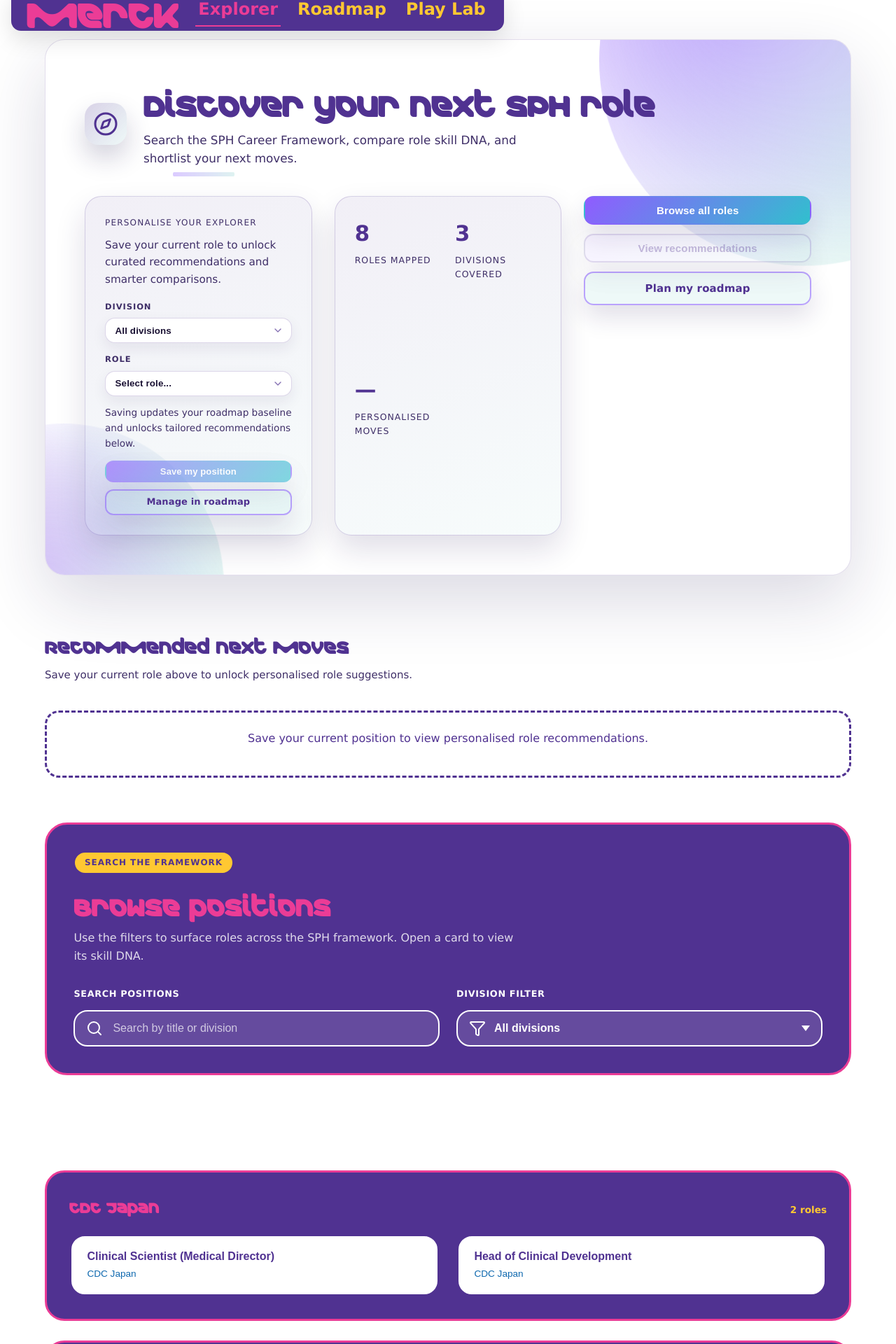
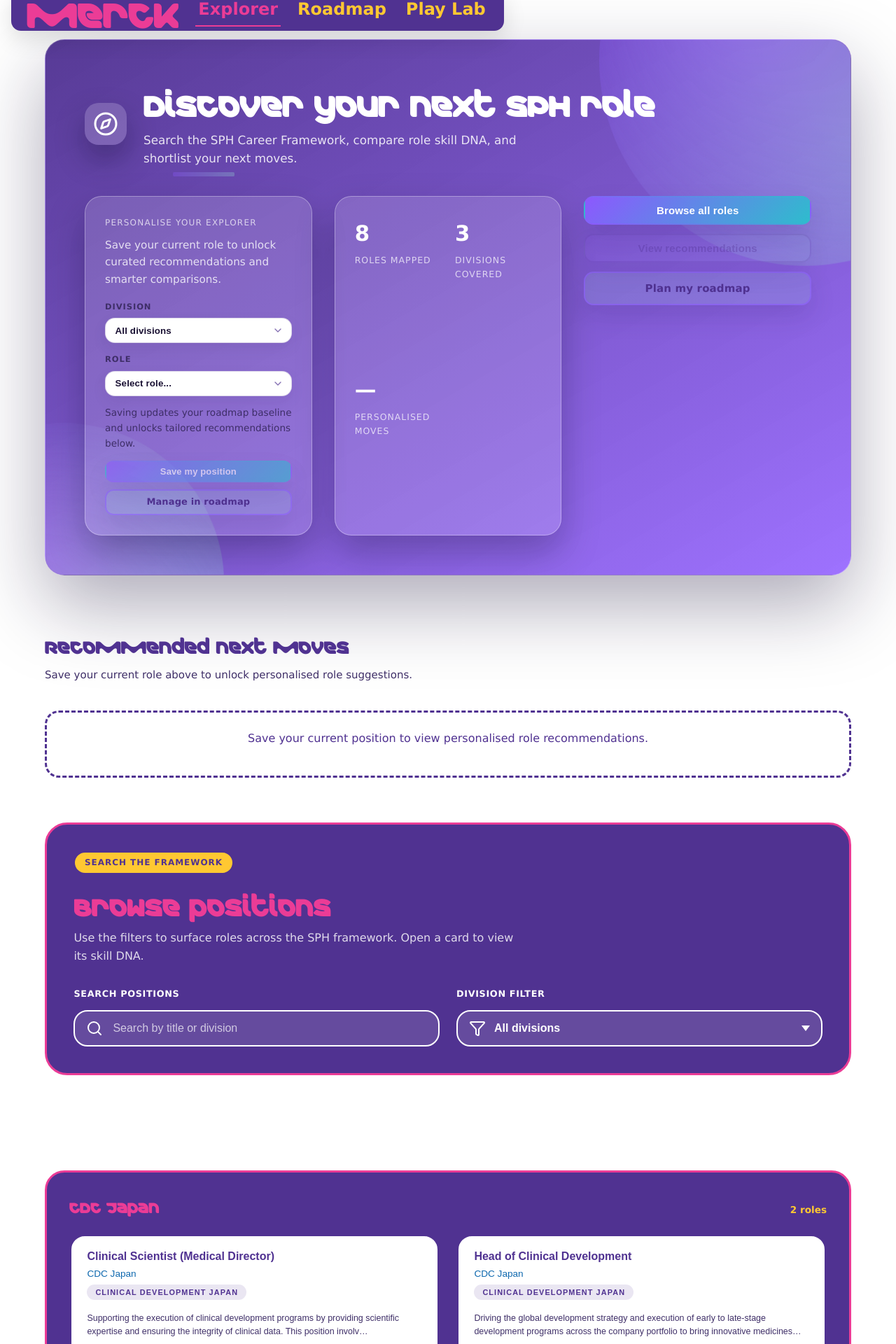
Before and after one commit to aryanshradhay/SPH-CFW, a React (Create React App) app: page /#/career-explorer in a window 1280 px wide. Shown: the part 32-1952 px from the top of the page at 70% size. Built offline with nearby package versions, Linux system fonts and the light colour scheme.

Commit message:
style: refresh explorer and roadmap hero design

```diff
--- a/src/components/JobSkillsMatcher.jsx
+++ b/src/components/JobSkillsMatcher.jsx
@@ -213,12 +213,6 @@
       resultsRef.current.scrollIntoView({ behavior: 'smooth', block: 'start' });
     }
   };
-
-  const snapshotDescription = selectedJob?.description?.trim() || '';
-  const snapshotTooltipId = useMemo(
-    () => (selectedJob ? `explorer-snapshot-${selectedJob.id}` : undefined),
-    [selectedJob]
-  );
 
   return (
     <div className="page solid-bg experience-page experience-page--explorer explorer-page">
@@ -531,6 +525,18 @@
                           const similarity = myPosition ? simScore(myPosition, job) : null;
                           const toneClass = similarity != null ? getSimilarityTone(similarity) : 'tone-neutral';
                           const badge = similarity != null ? getSimilarityBadge(similarity) : null;
+                          const summarySource = (job.description || job.objective || job.clusterDef || '')
+                            .replace(/\s+/g, ' ')
+                            .trim();
+                          const summaryText = summarySource.length > 0
+                            ? summarySource.length > 160
+                              ? `${summarySource.slice(0, 157).trimEnd()}…`
+                              : summarySource
+                            : '';
+                          const clusterLabel = (job.cluster || '').trim();
+                          const accessibleLabel = summaryText
+                            ? `Open ${job.title}. ${summaryText}`
+                            : `Open ${job.title}`;
 
                           return (
                             <button
@@ -540,10 +546,17 @@
                               onClick={() => setSelectedJob(job)}
                               aria-pressed={isSelected}
                               title={`Open ${job.title}`}
+                              aria-label={accessibleLabel}
                             >
                               <span className="explorer-card__title">{job.title}</span>
                               <span className="explorer-card__meta">{job.division}</span>
                               {badge && <span className={`explorer-card__badge ${badge.color}`}>{badge.label}</span>}
+                              {clusterLabel && (
+                                <span className="explorer-card__cluster">{clusterLabel}</span>
+                              )}
+                              {summaryText && (
+                                <span className="explorer-card__summary">{summaryText}</span>
+                              )}
                             </button>
                           );
                         })}
@@ -617,21 +630,6 @@
                         <span className="explorer-action__label">Plan as Target Role</span>
                         <span className="explorer-action__hint">
                           Compare strengths and gaps for this transition
-                        </span>
-                      </button>
-                      <button
-                        type="button"
-                        className="explorer-action explorer-action--snapshot"
-                        aria-describedby={snapshotTooltipId}
-                      >
-                        <span className="explorer-action__label">Role snapshot</span>
-                        <span className="explorer-action__hint">Hover or focus to preview</span>
-                        <span
-                          id={snapshotTooltipId}
-                          className="explorer-action__tooltip"
-                          role="tooltip"
-                        >
-                          {snapshotDescription || 'We are gathering a snapshot for this role.'}
                         </span>
                       </button>
                     </div>
--- a/src/styles/layouts/career-explorer.css
+++ b/src/styles/layouts/career-explorer.css
@@ -9,14 +9,15 @@
 }
 
 .explorer-hero__status-card {
-  background: rgba(80, 50, 145, 0.06);
-  border: 1px solid rgba(80, 50, 145, 0.16);
+  background: rgba(255, 255, 255, 0.14);
+  border: 1px solid rgba(255, 255, 255, 0.32);
   border-radius: 24px;
   padding: 1.75rem;
   display: flex;
   flex-direction: column;
   gap: 1.1rem;
-  box-shadow: 0 16px 36px rgba(32, 24, 82, 0.12);
+  box-shadow: 0 24px 54px rgba(8, 6, 30, 0.28);
+  color: var(--color-neutral-white);
 }
 .explorer-hero__status-heading {
   display: grid;
@@ -24,16 +25,16 @@
 }
 
 .explorer-hero__status-card .experience-hero__status-label {
-  color: var(--muted);
+  color: rgba(255, 255, 255, 0.72);
 }
 
 .explorer-hero__status-card .experience-hero__status-value {
-  color: var(--color-rich-purple);
+  color: var(--color-neutral-white);
   font-size: clamp(1.4rem, 2.4vw, 1.6rem);
 }
 
 .explorer-hero__status-card .experience-hero__status-text {
-  color: var(--muted);
+  color: rgba(255, 255, 255, 0.8);
   line-height: 1.6;
 }
 
@@ -44,12 +45,12 @@
   width: fit-content;
   padding: 0.35rem 0.85rem;
   border-radius: 999px;
-  background: rgba(80, 50, 145, 0.12);
+  background: rgba(255, 255, 255, 0.22);
   text-transform: uppercase;
   letter-spacing: 0.08em;
   font-size: 0.7rem;
   font-weight: 700;
-  color: var(--color-rich-purple);
+  color: var(--color-neutral-white);
 }
 
 .explorer-hero__form {
@@ -147,14 +148,14 @@
   font-size: clamp(1.8rem, 2.4vw, 2.4rem);
   font-weight: 700;
   letter-spacing: -0.02em;
-  color: var(--color-rich-purple);
+  color: var(--color-neutral-white);
 }
 
 .explorer-hero__metric-label {
   text-transform: uppercase;
   letter-spacing: 0.08em;
   font-size: 0.78rem;
-  color: var(--muted);
+  color: rgba(255, 255, 255, 0.72);
 }
 
 .explorer-hero__actions {
@@ -352,12 +353,22 @@
 }
 
 .experience-hero--explorer {
-  background: var(--surface);
+  background: linear-gradient(150deg, rgba(80, 50, 145, 0.96), rgba(141, 89, 255, 0.85));
+  color: var(--color-neutral-white);
 }
 
 .experience-page--explorer .experience-hero {
-  border: 1px solid rgba(80, 50, 145, 0.16);
-  box-shadow: 0 36px 96px rgba(32, 24, 82, 0.16);
+  border: 1px solid rgba(255, 255, 255, 0.25);
+  box-shadow: 0 42px 110px rgba(20, 12, 52, 0.35);
+}
+
+.experience-page--explorer .experience-hero__title,
+.experience-page--explorer .experience-hero__subtitle {
+  color: var(--color-neutral-white);
+}
+
+.experience-page--explorer .experience-hero__subtitle {
+  opacity: 0.85;
 }
 
 .experience-page--explorer .experience-hero::before,
@@ -450,20 +461,16 @@
 }
 
 .experience-page--explorer .experience-hero__icon {
-  background: linear-gradient(135deg, rgba(80, 50, 145, 0.22), rgba(150, 215, 210, 0.16));
-  box-shadow: 0 18px 36px rgba(32, 24, 82, 0.2);
-  color: var(--color-rich-purple);
-}
-
-.experience-page--explorer .experience-hero__subtitle {
-  color: var(--muted);
+  background: rgba(255, 255, 255, 0.18);
+  box-shadow: 0 20px 44px rgba(8, 6, 32, 0.32);
+  color: var(--color-neutral-white);
 }
 
 .experience-page--explorer .experience-hero__status-card {
-  background: linear-gradient(160deg, rgba(80, 50, 145, 0.08), rgba(150, 215, 210, 0.08));
-  border: 1px solid rgba(80, 50, 145, 0.2);
-  box-shadow: 0 20px 44px rgba(32, 24, 82, 0.14);
-  color: var(--color-text);
+  background: rgba(255, 255, 255, 0.14);
+  border: 1px solid rgba(255, 255, 255, 0.32);
+  box-shadow: 0 24px 54px rgba(8, 6, 30, 0.28);
+  color: var(--color-neutral-white);
 }
 
 .experience-page--explorer .experience-hero__actions {
@@ -507,16 +514,30 @@
   box-shadow: 0 18px 40px rgba(32, 24, 82, 0.16);
 }
 
-.experience-page--explorer .chip-link {
-  background: rgba(80, 50, 145, 0.08);
-  border: 1px dashed rgba(80, 50, 145, 0.35);
-  color: var(--color-rich-purple);
+.experience-page--explorer .experience-hero .chip,
+.experience-page--explorer .experience-hero .chip-link,
+.experience-page--explorer .experience-hero .chip--ghost {
+  color: var(--color-neutral-white);
 }
 
-.experience-page--explorer .chip-link:hover {
+.experience-page--explorer .experience-hero .chip {
+  background: rgba(255, 255, 255, 0.18);
+  border-color: rgba(255, 255, 255, 0.36);
+}
+
+.experience-page--explorer .experience-hero .chip-link {
+  background: rgba(255, 255, 255, 0.12);
+  border: 1px dashed rgba(255, 255, 255, 0.5);
+}
+
+.experience-page--explorer .experience-hero .chip--ghost {
+  border-color: rgba(255, 255, 255, 0.6);
+}
+
+.experience-page--explorer .experience-hero .chip-link:hover {
   transform: translateY(-2px);
-  box-shadow: 0 12px 28px rgba(32, 24, 82, 0.12);
-  color: var(--color-rich-purple);
+  box-shadow: 0 12px 28px rgba(8, 6, 24, 0.25);
+  color: var(--color-neutral-white);
 }
 
 .experience-page--explorer .section-h2 {
@@ -707,6 +728,7 @@
   display: flex;
   flex-direction: column;
   gap: 0.5rem;
+  min-height: 220px;
   transition: transform 0.25s ease, box-shadow 0.25s ease, border-color 0.25s ease,
     background 0.25s ease;
   overflow: hidden;
@@ -746,6 +768,42 @@
   margin-top: 0.35rem;
   position: relative;
   z-index: 1;
+}
+
+.explorer-card__cluster {
+  display: inline-flex;
+  align-items: center;
+  align-self: flex-start;
+  padding: 0.3rem 0.75rem;
+  border-radius: 999px;
+  background: rgba(80, 50, 145, 0.12);
+  color: var(--color-rich-purple);
+  font-size: 0.68rem;
+  letter-spacing: 0.1em;
+  text-transform: uppercase;
+  font-weight: 700;
+  position: relative;
+  z-index: 1;
+}
+
+.explorer-card__summary {
+  margin-top: 0.6rem;
+  font-size: 0.78rem;
+  line-height: 1.5;
+  color: var(--muted);
+  position: relative;
+  z-index: 1;
+  display: -webkit-box;
+  -webkit-box-orient: vertical;
+  -webkit-line-clamp: 3;
+  overflow: hidden;
+  transition: color 0.25s ease;
+}
+
+.explorer-card:hover .explorer-card__summary,
+.explorer-card.is-active .explorer-card__summary,
+.explorer-card:focus-visible .explorer-card__summary {
+  color: var(--color-rich-purple);
 }
 
 .explorer-card:hover,
@@ -862,7 +920,6 @@
   color: var(--muted);
 }
 
-.explorer-action:hover,
 .explorer-action:focus-visible {
   transform: translateY(-2px);
   border-color: rgba(80, 50, 145, 0.35);
@@ -873,45 +930,6 @@
 .explorer-action:focus-visible {
   outline: 3px solid var(--color-vibrant-cyan);
   outline-offset: 3px;
-}
-
-.explorer-action__tooltip {
-  position: absolute;
-  left: 50%;
-  bottom: calc(100% + 14px);
-  transform: translate(-50%, 6px);
-  width: min(320px, 85vw);
-  padding: 0.85rem 1rem;
-  border-radius: 16px;
-  border: 1px solid rgba(80, 50, 145, 0.22);
-  background: var(--surface);
-  box-shadow: 0 20px 42px rgba(32, 24, 82, 0.16);
-  color: var(--muted);
-  font-size: 0.85rem;
-  line-height: 1.5;
-  opacity: 0;
-  pointer-events: none;
-  transition: opacity 0.2s ease, transform 0.2s ease;
-  z-index: 5;
-}
-
-.explorer-action__tooltip::after {
-  content: '';
-  position: absolute;
-  left: 50%;
-  bottom: -8px;
-  transform: translateX(-50%) rotate(45deg);
-  width: 14px;
-  height: 14px;
-  background: var(--surface);
-  border-right: 1px solid rgba(80, 50, 145, 0.22);
-  border-bottom: 1px solid rgba(80, 50, 145, 0.22);
-}
-
-.explorer-action--snapshot:hover .explorer-action__tooltip,
-.explorer-action--snapshot:focus-visible .explorer-action__tooltip {
-  opacity: 1;
-  transform: translate(-50%, -4px);
 }
 
 .explorer-detail__section {
```
Also changed, not shown: src/styles/layouts/career-roadmap.css (+58 -20 lines).
